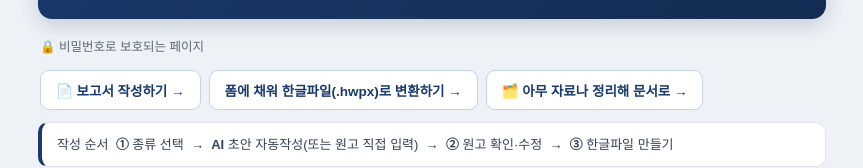
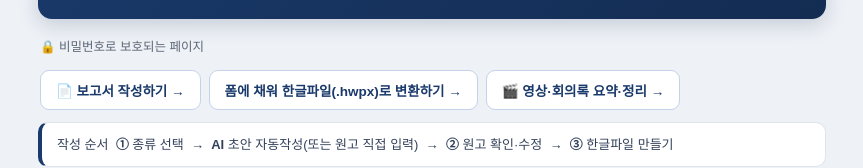
Before and after one commit to hy9510-collab/inquiry-assistant, a website: page public/index.html in a window 1280 px wide. Shown: the part 150-318 px from the top of the page, without its empty margins (208-1071 px from the left). Drawn offline with Linux system fonts and the light colour scheme.

Commit message:
자료정리 버튼 라벨을 '영상·회의록 요약·정리'로 변경(/organize 연결)

```diff
--- a/public/index.html
+++ b/public/index.html
@@ -98,7 +98,7 @@
       <span class="row" style="gap:8px">
         <button class="ghost" onclick="location.href='/report'">📄 보고서 작성하기 →</button>
         <button class="ghost" onclick="location.href='/convert.html'">폼에 채워 한글파일(.hwpx)로 변환하기 →</button>
-        <button class="ghost" onclick="location.href='/organize'">🗂️ 아무 자료나 정리해 문서로 →</button>
+        <button class="ghost" onclick="location.href='/organize'">🎬 영상·회의록 요약·정리 →</button>
       </span>
     </div>
 
```
